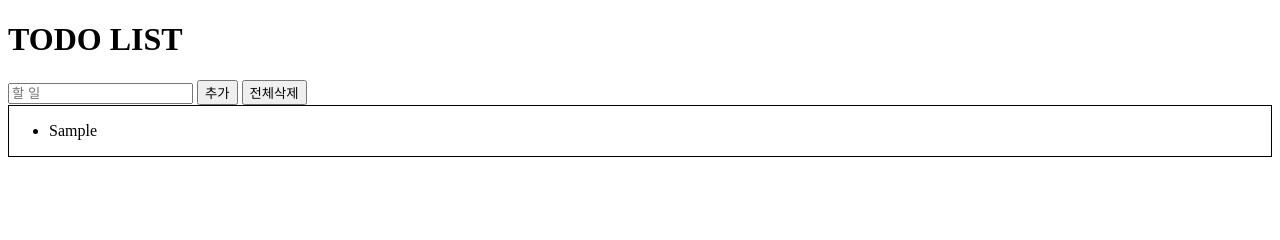
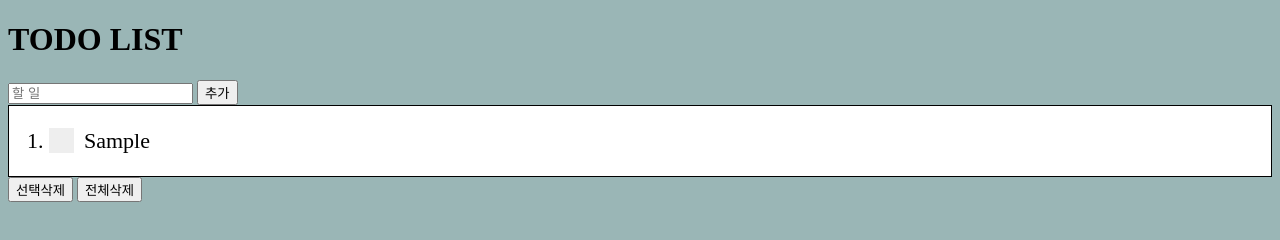
Before and after one commit to rudgns9334/todolist, a plain HTML site: page main.html in a window 1280 px wide. Both pictures are taken after typing "Sample" into the empty fields and a click on the button "추가". Drawn offline with Linux system fonts and the light colour scheme.

Commit message:
select-미완

```diff
--- /dev/null
+++ b/main.css
@@ -0,0 +1,81 @@
+body {
+    background-color: rgb(154, 182, 182);
+}
+
+ol {
+    font-size: 22px;
+}
+
+.list {
+    background-color: white;
+    border: 1px solid black;
+}
+
+.check {
+    display: block;
+    position: relative;
+    padding-left: 35px;
+    margin-bottom: 12px;
+    cursor: pointer;
+    font-size: 22px;
+    text-decoration: none;
+    -webkit-user-select: none;
+    -moz-user-select: none;
+    -ms-user-select: none;
+    user-select: none;
+}
+
+.check input {
+    position: absolute;
+    opacity: 0;
+    cursor: pointer;
+    height: 0;
+    width: 0;
+}
+
+.value {
+    text-decoration: none;
+}
+
+.checkmark {
+    position: absolute;
+    top: 0;
+    left: 0;
+    height: 25px;
+    width: 25px;
+    background-color: #eee;
+  }
+
+  .check:hover input ~ .checkmark {
+    background-color: #ccc;
+  }
+
+  .check input:checked ~ .checkmark {
+    background-color: #2196F3;
+  }
+
+  .checkmark:after {
+    content: "";
+    position: absolute;
+    display: none;
+  }
+
+  .check input:checked ~ .value {
+    text-decoration: line-through;
+  }
+
+  .check input:checked ~ .checkmark:after {
+    display: block;
+  }
+
+  .check .checkmark:after {
+    left: 9px;
+    top: 5px;
+    width: 5px;
+    height: 10px;
+    border: solid white;
+    border-width: 0 3px 3px 0;
+    -webkit-transform: rotate(45deg);
+    -ms-transform: rotate(45deg);
+    transform: rotate(45deg);
+  }
--- a/main.html
+++ b/main.html
@@ -2,6 +2,7 @@
 <html>
     <head>
         <meta charset = "UTF-8">
+        <link rel="stylesheet" href="main.css">
         <title>TO DO LIST</title>
     </head>
     <body>
@@ -9,13 +10,15 @@
         <form>
             <input type="text" placeholder="할 일" class="todo">
             <button type="submit" class="button">추가</button>
-            <button type="submit" class="clear">전체삭제</button>
         </form>
-        <div class="list" style="border: 1px solid black">
-            <ul>
+        <div class="list">
+            <ol type="1" start="1">
 
-            </ul>
+            </ol>
+
         </div>
+        <button type="submit" class="s_clear">선택삭제</button>
+        <button type="submit" class="clear">전체삭제</button>
         <script src="todolist.js" defer></script>
     </body>
 </html>
--- a/todolist.js
+++ b/todolist.js
@@ -1,26 +1,26 @@
 let inputButton = document.querySelector(".button").addEventListener("click",addTODO);
 let clearButton = document.querySelector(".clear").addEventListener("click",clear);
-let key = 0;
+let selectDeleteButton = document.querySelector(".s_clear").addEventListener("click",selectDelete);
+let key = 1;
 
 window.onload = function(){
     if(localStorage.length==0){
-        document.querySelector('ul').innerHTML=' ';
+        document.querySelector('ol').innerHTML=' ';
     }
     else{
-        for(i=0;i<localStorage.length;i++){
+        for(i=1;i<=localStorage.length;i++){
             let value = localStorage.getItem(i);
             key = i+1;
             showTODO(value);
         }
     }
-
 }
 
 function showTODO(value){
-    let ul = document.querySelector('ul');
+    let ol = document.querySelector('ol');
     let li = document.createElement('li');
-    li.innerHTML = value;
-    ul.appendChild(li);
+    li.innerHTML = '<label class="check"><input type="checkbox"><label class="value">'+value+'</label><span class="checkmark"></span></label>';
+    ol.appendChild(li);
     document.querySelector(".list").getElementsByClassName.display = 'block';
 }
 
@@ -34,8 +34,35 @@ function addTODO(e){
     showTODO(value);
 }
 
+function selectDelete(e){
+    let ol = document.querySelector('ol');
+    const mycheck = document.getElementsByTagName("li");
+    let leng =mycheck.length;
+    let j = -1;
+    console.log(localStorage[1]);
+    for(i=0;i<leng;i++){
+        j++;
+        if(mycheck[j].firstChild.firstChild.checked){
+            mycheck[j].remove();
+            //localStorage.removeItem(i+1);
+            j=j-1;
+        }
+    }
+}
+/*
+function checkTODO(e){
+    let todo = e.target.nextSibling;
+    if(e.target.checked){
+        todo.style.textDecoration = "line-through";
+    }
+    else{
+        todo.style.textDecoration = "none";
+    }
+}
+*/
+
 function clear(e){
-    key = 0;
+    key = 1;
     localStorage.clear();
-    let ul = document.querySelector('ul').innerHTML=' ';
+    document.querySelector('ol').innerHTML=' ';
 }
```
